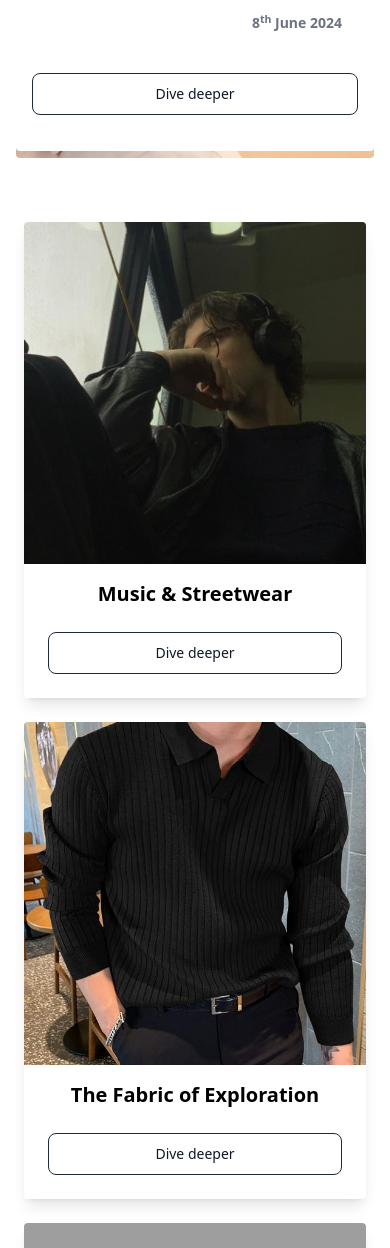
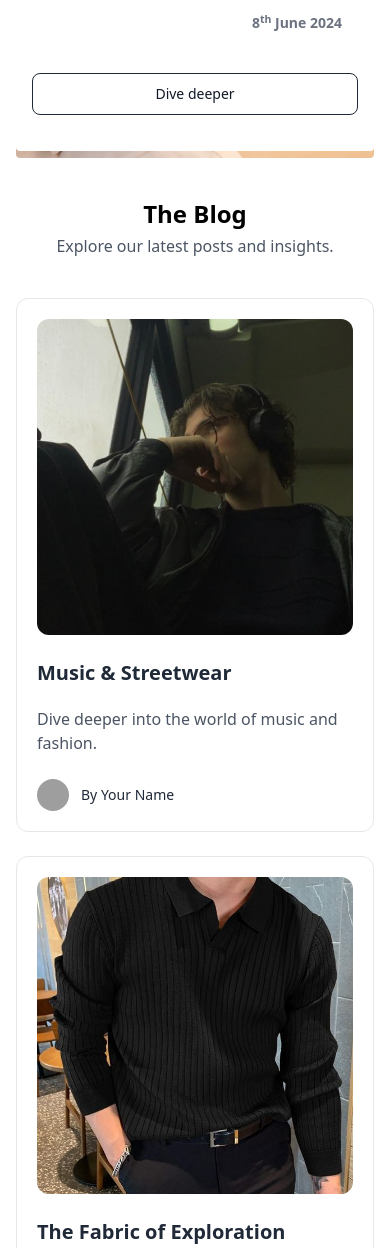
Before and after one commit to tharushkadinujaya05/CollegeWebProject-EcommerceSite, a PHP site: page /blog/index.php in a window 390 px wide. Shown: the part 890-2138 px from the top of the page. Run offline with PHP 8.4, Linux system fonts and the light colour scheme; style sheets or scripts are compiled from the project's sources; some libraries are stand-ins or nearby versions; grey boxes are pictures that could not be loaded.

Commit message:
chore: configuring pluging

```diff
--- a/public/blog/index.php
+++ b/public/blog/index.php
@@ -5,7 +5,6 @@
     <title>Explore Page - Ivory Streets</title>
     <link href="../../assets/css/style.css" rel="stylesheet" />
     <link rel="shortcut icon" href="images/favicon-og.png" type="image/x-icon">
-    <script src="./node_modules/preline/dist/preline.js"></script>
     <style>
         .hidden-content{
             display: none;
@@ -43,48 +42,88 @@
 
 
 
-  <center>
-  <div class="flex flex-wrap -mx-2 md:-mx-4 mx-4 md:mx-4 mt-16  ">
-    <div class="w-full sm:w-1/2 md:w-1/3 lg:w-1/3 px-2 md:px-4 mb-6">
-        <div class="max-w-sm rounded overflow-hidden shadow-lg">
-            <img class="w-full" src="'../../assets/images/blog04.jpg" alt="Blog post 1 image">
-            <div class="px-6 py-4">
-                <div class="font-bold text-xl mb-2">Music & Streetwear</div>
-                <a href="Music and Streetwear.html">
-                    <button type="button" class="text-gray-900 hover:text-white border border-gray-800 hover:bg-gray-900 focus:ring-4 focus:outline-none focus:ring-gray-300 font-medium rounded-lg text-sm px-5 py-2.5 text-center me-2 mb-2 w-full md:w-40 mt-4 md:mt-0 dark:border-gray-600 dark:text-gray-400 dark:hover:text-white dark:hover:bg-gray-600 dark:focus:ring-gray-800">Dive deeper</button>
+ <!-- Updated Blog Post Cards -->
+<div class="max-w-[85rem] px-4 py-10 sm:px-6 lg:px-8 lg:py-14 mx-auto">
+  <!-- Title -->
+  <div class="max-w-2xl mx-auto text-center mb-10 lg:mb-14">
+    <h2 class="text-2xl font-bold md:text-4xl md:leading-tight dark:text-white">The Blog</h2>
+    <p class="mt-1 text-gray-600 dark:text-neutral-400">Explore our latest posts and insights.</p>
+  </div>
+  <!-- End Title -->
 
-                </a>
-            </div>
+  <!-- Grid -->
+  <div class="grid sm:grid-cols-2 lg:grid-cols-3 gap-6">
+    <!-- Card 1 -->
+    <a class="group flex flex-col h-full border border-gray-200 hover:border-transparent hover:shadow-lg focus:outline-none focus:border-transparent focus:shadow-lg transition duration-300 rounded-xl p-5 dark:border-neutral-700 dark:hover:border-transparent dark:hover:shadow-black/40 dark:focus:border-transparent dark:focus:shadow-black/40" href="Music and Streetwear.html">
+      <div class="aspect-w-16 aspect-h-11">
+        <img class="w-full object-cover rounded-xl" src="../../assets/images/blog04.jpg" alt="Music & Streetwear">
+      </div>
+      <div class="my-6">
+        <h3 class="text-xl font-semibold text-gray-800 dark:text-neutral-300 dark:group-hover:text-white">Music & Streetwear</h3>
+        <p class="mt-5 text-gray-600 dark:text-neutral-400">Dive deeper into the world of music and fashion.</p>
+      </div>
+      <div class="mt-auto flex items-center gap-x-3">
+        <!-- Replace with actual author image and name if applicable -->
+        <img class="size-8 rounded-full" src="https://images.unsplash.com/photo-1438761681033-6461ffad8d80?ixlib=rb-4.0.3&ixid=MnwxMjA3fDB8MHxwaG90by1wYWdlfHx8fGVufDB8fHx8&auto=format&fit=facearea&facepad=2&w=320&h=320&q=80" alt="Avatar">
+        <div>
+          <h5 class="text-sm text-gray-800 dark:text-neutral-200">By Your Name</h5>
         </div>
-    </div>
+      </div>
+    </a>
+    <!-- End Card -->
 
-    <div class="w-full sm:w-1/2 md:w-1/3 lg:w-1/3 px-2 md:px-4 mb-6">
-        <div class="max-w-sm rounded overflow-hidden shadow-lg">
-            <img class="w-full" src="../../assets/images/blog05.jpg" alt="Blog post 2 image">
-            <div class="px-6 py-4">
-                <div class="font-bold text-xl mb-2">The Fabric of Exploration</div>
-                <a href="The Fabric of Exploration.html">
-                    <button type="button" class="text-gray-900 hover:text-white border border-gray-800 hover:bg-gray-900 focus:ring-4 focus:outline-none focus:ring-gray-300 font-medium rounded-lg text-sm px-5 py-2.5 text-center me-2 mb-2 w-full md:w-40 mt-4 md:mt-0 dark:border-gray-600 dark:text-gray-400 dark:hover:text-white dark:hover:bg-gray-600 dark:focus:ring-gray-800">Dive deeper</button>
+    <!-- Card 2 -->
+    <a class="group flex flex-col h-full border border-gray-200 hover:border-transparent hover:shadow-lg focus:outline-none focus:border-transparent focus:shadow-lg transition duration-300 rounded-xl p-5 dark:border-neutral-700 dark:hover:border-transparent dark:hover:shadow-black/40 dark:focus:border-transparent dark:focus:shadow-black/40" href="The Fabric of Exploration.html">
+      <div class="aspect-w-16 aspect-h-11">
+        <img class="w-full object-cover rounded-xl" src="../../assets/images/blog05.jpg" alt="The Fabric of Exploration">
+      </div>
+      <div class="my-6">
+        <h3 class="text-xl font-semibold text-gray-800 dark:text-neutral-300 dark:group-hover:text-white">The Fabric of Exploration</h3>
+        <p class="mt-5 text-gray-600 dark:text-neutral-400">Explore the intricate fabric of discovery.</p>
+      </div>
+      <div class="mt-auto flex items-center gap-x-3">
+        <!-- Replace with actual author image and name if applicable -->
+        <img class="size-8 rounded-full" src="https://images.unsplash.com/photo-1492562080023-ab3db95bfbce?ixlib=rb-4.0.3&ixid=MnwxMjA3fDB8MHxwaG90by1wYWdlfHx8fGVufDB8fHx8&auto=format&fit=facearea&facepad=2&w=320&h=320&q=80" alt="Avatar">
+        <div>
+          <h5 class="text-sm text-gray-800 dark:text-neutral-200">By Your Name</h5>
+        </div>
+      </div>
+    </a>
+    <!-- End Card -->
 
-                </a>
-            </div>
+    <!-- Card 3 -->
+    <a class="group flex flex-col h-full border border-gray-200 hover:border-transparent hover:shadow-lg focus:outline-none focus:border-transparent focus:shadow-lg transition duration-300 rounded-xl p-5 dark:border-neutral-700 dark:hover:border-transparent dark:hover:shadow-black/40 dark:focus:border-transparent dark:focus:shadow-black/40" href="Discover More with Ivory Streets.html">
+      <div class="aspect-w-16 aspect-h-11">
+        <img class="w-full object-cover rounded-xl" src="../../assets/images/blog06.jpg" alt="Discover more with Ivory Streets">
+      </div>
+      <div class="my-6">
+        <h3 class="text-xl font-semibold text-gray-800 dark:text-neutral-300 dark:group-hover:text-white">Discover more with Ivory Streets</h3>
+        <p class="mt-5 text-gray-600 dark:text-neutral-400">Uncover more about Ivory Streets in our latest post.</p>
+      </div>
+      <div class="mt-auto flex items-center gap-x-3">
+        <!-- Replace with actual author image and name if applicable -->
+        <img class="size-8 rounded-full" src="https://images.unsplash.com/photo-1438761681033-6461ffad8d80?ixlib=rb-4.0.3&ixid=MnwxMjA3fDB8MHxwaG90by1wYWdlfHx8fGVufDB8fHx8&auto=format&fit=facearea&facepad=2&w=320&h=320&q=80" alt="Avatar">
+        <div>
+          <h5 class="text-sm text-gray-800 dark:text-neutral-200">By Your Name</h5>
         </div>
-    </div>
+      </div>
+    </a>
+    <!-- End Card -->
+  </div>
+  <!-- End Grid -->
 
-    <div class="w-full sm:w-1/2 md:w-1/3 lg:w-1/3 px-2 md:px-4 mb-6">
-        <div class="max-w-sm rounded overflow-hidden shadow-lg">
-            <img class="w-full" src="../../assets/images/blog06.jpg" alt="Blog post 3 image">
-            <div class="px-6 py-4">
-                <div class="font-bold text-xl mb-2">Discover more with Ivory Streets</div>
-                <a href="Discover More with Ivory Streets.html">
-                    <button type="button" class="text-gray-900 hover:text-white border border-gray-800 hover:bg-gray-900 focus:ring-4 focus:outline-none focus:ring-gray-300 font-medium rounded-lg text-sm px-5 py-2.5 text-center me-2 mb-2 w-full md:w-40 mt-4 md:mt-0 dark:border-gray-600 dark:text-gray-400 dark:hover:text-white dark:hover:bg-gray-600 dark:focus:ring-gray-800">Dive deeper</button>
+  <!-- Read More -->
+  <div class="mt-12 text-center">
+    <a class="py-3 px-4 inline-flex items-center gap-x-1 text-sm font-medium rounded-full border border-gray-200 bg-white text-blue-600 shadow-sm hover:bg-gray-50 focus:outline-none focus:bg-gray-50 disabled:opacity-50 disabled:pointer-events-none dark:bg-neutral-900 dark:border-neutral-700 dark:text-blue-500 dark:hover:bg-neutral-800 dark:focus:bg-neutral-800" href="#">
+      Read more
+      <svg class="shrink-0 size-4" xmlns="http://www.w3.org/2000/svg" width="24" height="24" viewBox="0 0 24 24" fill="none" stroke="currentColor" stroke-width="2" stroke-linecap="round" stroke-linejoin="round"><path d="m9 18 6-6-6-6"/></svg>
+    </a>
+  </div>
+  <!-- End Read More -->
+</div>
+<!-- End Updated Blog Post Cards -->
+  </div>
+  <script src="../../node_modules/preline/dist/preline.js"></script>
 
-                </a>
-            </div>
-        </div>
-    </div>
-</div>
-  </center>
-  </div>
   </body>
   </html>
--- a/tailwind.config.js
+++ b/tailwind.config.js
@@ -1,6 +1,8 @@
 /** @type {import('tailwindcss').Config} */
 module.exports = {
-  content: ["./public/**/*.{html,js,php}"],
+  content: ["./public/**/*.{html,js,php}",
+    'node_modules/preline/dist/*.js'],
+
   darkMode: 'class',
   theme: {
     extend: {
```
